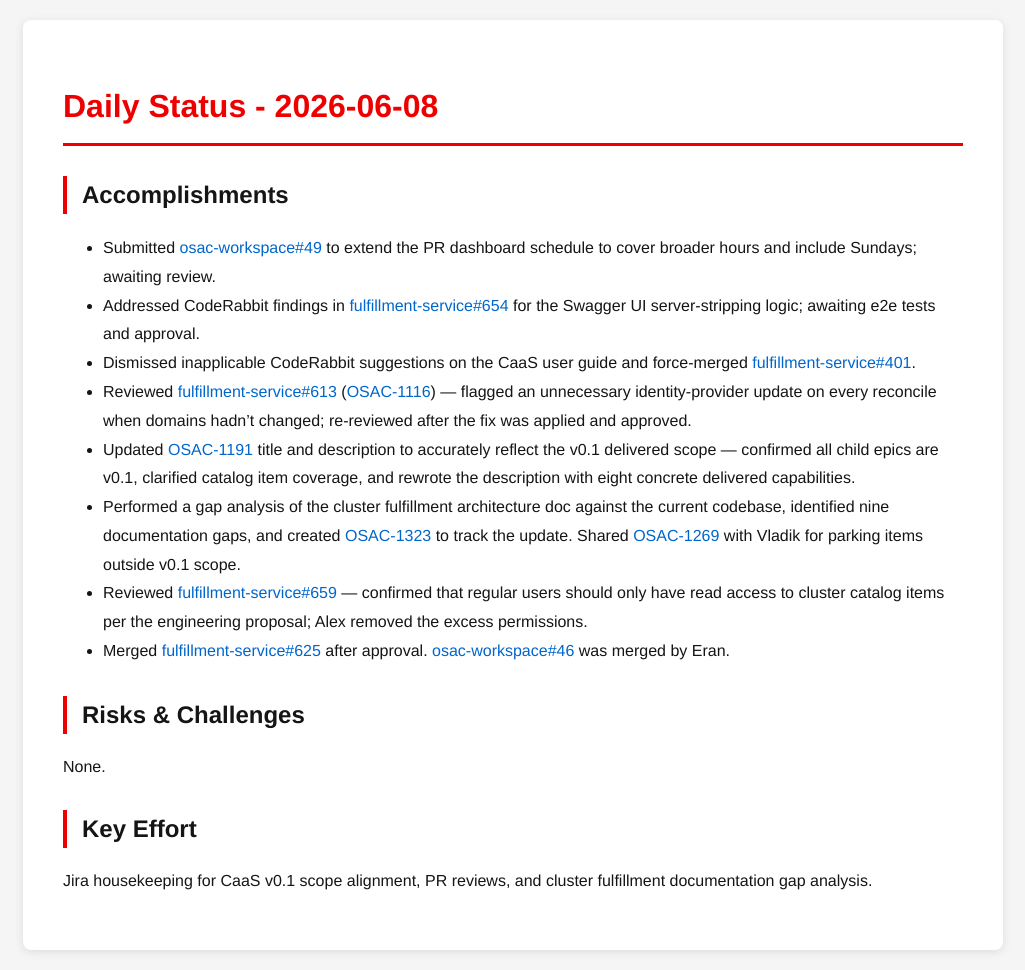
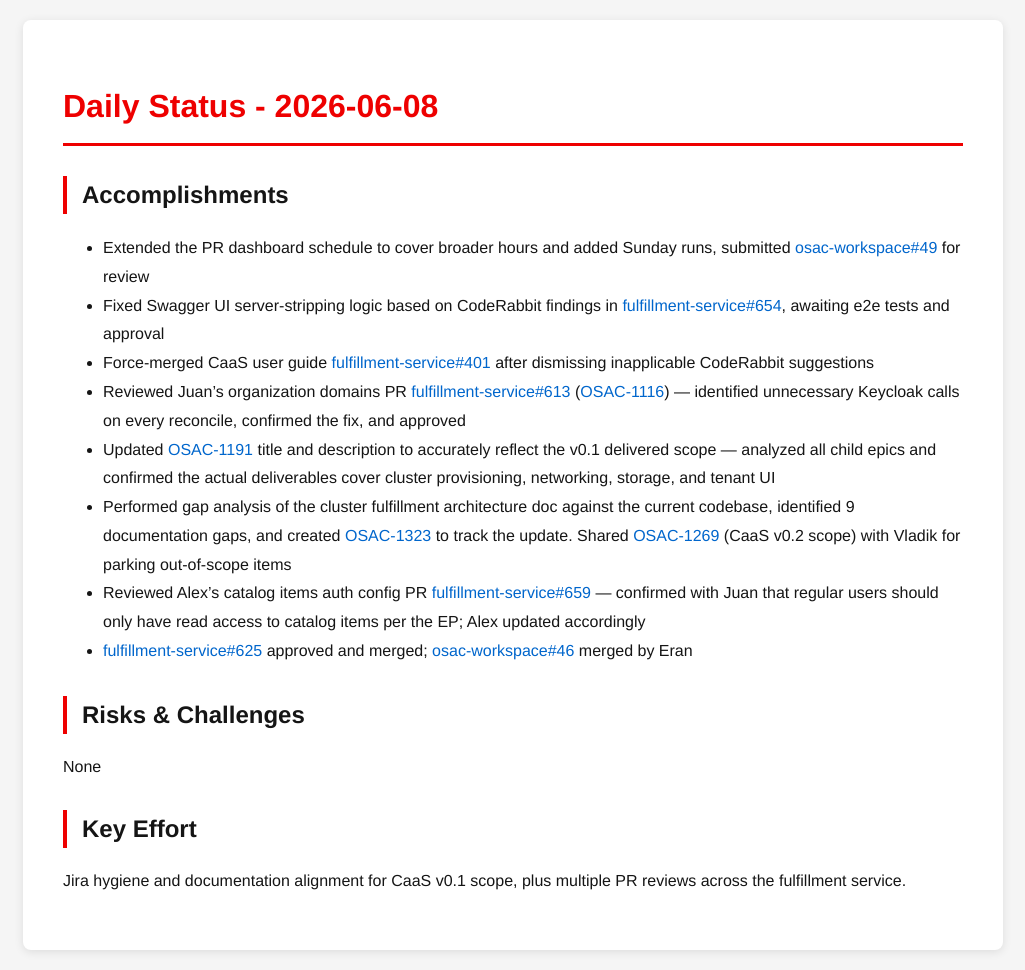
Before and after one commit to tzvatot/daily-status, a Jekyll site: the page built from 2026-06-08.md, in a window 1280 px wide. Shown: the whole page, without its empty margins (127-1152 px from the left). Built offline with Jekyll 4.4.1, drawn with Linux system fonts in a browser that asks for light colours.

Commit message:
Daily status update - 2026-06-08

```diff
--- a/2026-06-08.md
+++ b/2026-06-08.md
@@ -7,17 +7,17 @@
 # Daily Status - 2026-06-08
 
 ## Accomplishments
-- Submitted [osac-workspace#49](https://github.com/osac-project/osac-workspace/pull/49) to extend the PR dashboard schedule to cover broader hours and include Sundays; awaiting review.
-- Addressed CodeRabbit findings in [fulfillment-service#654](https://github.com/osac-project/fulfillment-service/pull/654) for the Swagger UI server-stripping logic; awaiting e2e tests and approval.
-- Dismissed inapplicable CodeRabbit suggestions on the CaaS user guide and force-merged [fulfillment-service#401](https://github.com/osac-project/fulfillment-service/pull/401).
-- Reviewed [fulfillment-service#613](https://github.com/osac-project/fulfillment-service/pull/613) ([OSAC-1116](https://redhat.atlassian.net/browse/OSAC-1116)) — flagged an unnecessary identity-provider update on every reconcile when domains hadn't changed; re-reviewed after the fix was applied and approved.
-- Updated [OSAC-1191](https://redhat.atlassian.net/browse/OSAC-1191) title and description to accurately reflect the v0.1 delivered scope — confirmed all child epics are v0.1, clarified catalog item coverage, and rewrote the description with eight concrete delivered capabilities.
-- Performed a gap analysis of the cluster fulfillment architecture doc against the current codebase, identified nine documentation gaps, and created [OSAC-1323](https://redhat.atlassian.net/browse/OSAC-1323) to track the update. Shared [OSAC-1269](https://redhat.atlassian.net/browse/OSAC-1269) with Vladik for parking items outside v0.1 scope.
-- Reviewed [fulfillment-service#659](https://github.com/osac-project/fulfillment-service/pull/659) — confirmed that regular users should only have read access to cluster catalog items per the engineering proposal; Alex removed the excess permissions.
-- Merged [fulfillment-service#625](https://github.com/osac-project/fulfillment-service/pull/625) after approval. [osac-workspace#46](https://github.com/osac-project/osac-workspace/pull/46) was merged by Eran.
+- Extended the PR dashboard schedule to cover broader hours and added Sunday runs, submitted [osac-workspace#49](https://github.com/osac-project/osac-workspace/pull/49) for review
+- Fixed Swagger UI server-stripping logic based on CodeRabbit findings in [fulfillment-service#654](https://github.com/osac-project/fulfillment-service/pull/654), awaiting e2e tests and approval
+- Force-merged CaaS user guide [fulfillment-service#401](https://github.com/osac-project/fulfillment-service/pull/401) after dismissing inapplicable CodeRabbit suggestions
+- Reviewed Juan's organization domains PR [fulfillment-service#613](https://github.com/osac-project/fulfillment-service/pull/613) ([OSAC-1116](https://redhat.atlassian.net/browse/OSAC-1116)) — identified unnecessary Keycloak calls on every reconcile, confirmed the fix, and approved
+- Updated [OSAC-1191](https://redhat.atlassian.net/browse/OSAC-1191) title and description to accurately reflect the v0.1 delivered scope — analyzed all child epics and confirmed the actual deliverables cover cluster provisioning, networking, storage, and tenant UI
+- Performed gap analysis of the cluster fulfillment architecture doc against the current codebase, identified 9 documentation gaps, and created [OSAC-1323](https://redhat.atlassian.net/browse/OSAC-1323) to track the update. Shared [OSAC-1269](https://redhat.atlassian.net/browse/OSAC-1269) (CaaS v0.2 scope) with Vladik for parking out-of-scope items
+- Reviewed Alex's catalog items auth config PR [fulfillment-service#659](https://github.com/osac-project/fulfillment-service/pull/659) — confirmed with Juan that regular users should only have read access to catalog items per the EP; Alex updated accordingly
+- [fulfillment-service#625](https://github.com/osac-project/fulfillment-service/pull/625) approved and merged; [osac-workspace#46](https://github.com/osac-project/osac-workspace/pull/46) merged by Eran
 
 ## Risks & Challenges
-None.
+None
 
 ## Key Effort
-Jira housekeeping for CaaS v0.1 scope alignment, PR reviews, and cluster fulfillment documentation gap analysis.
+Jira hygiene and documentation alignment for CaaS v0.1 scope, plus multiple PR reviews across the fulfillment service.
```
